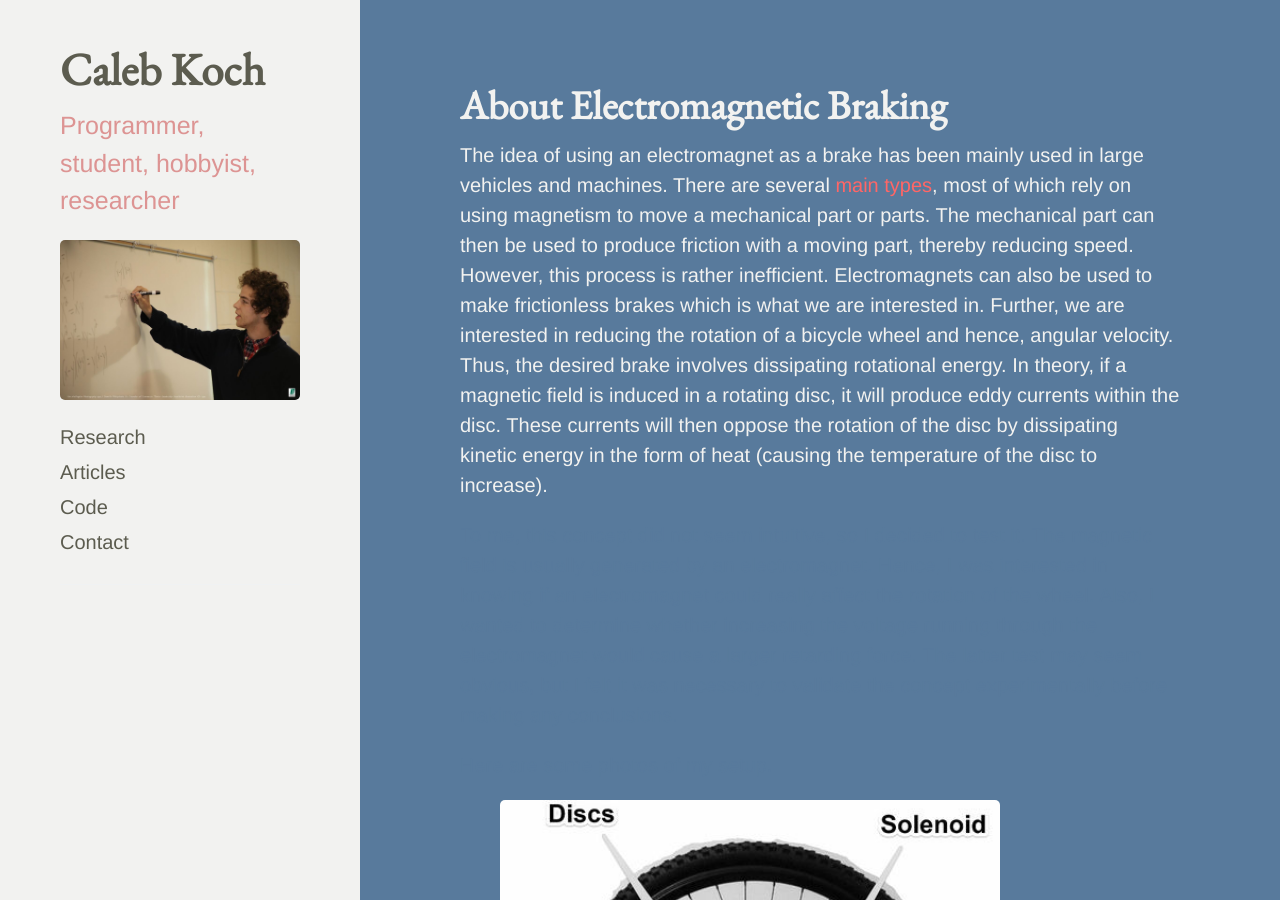
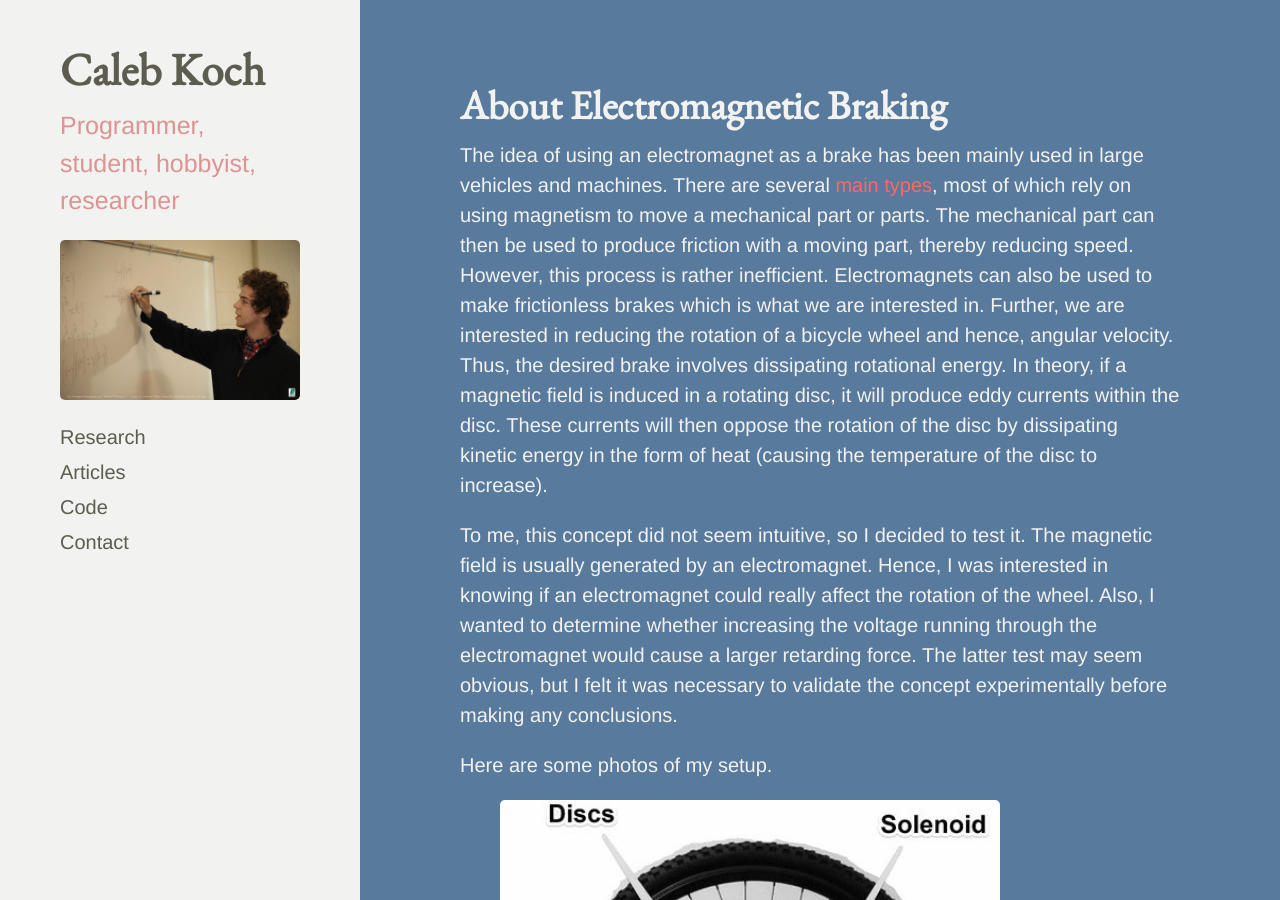
Before and after one commit to cakoch10/cakoch10.github.io, a Jekyll site: the page built from electromagnetism.md, in a window 1280 px wide and 900 px high. Built offline with Jekyll 4.4.1, drawn with Linux system fonts in a browser that asks for light colours; Markdown is read by kramdown in place of the engine named in the settings.

Commit message:
Update electromagnetism.md

```diff
--- a/electromagnetism.md
+++ b/electromagnetism.md
@@ -4,9 +4,9 @@
 ---
 <span style="color:#f2f2f0">The idea of using an electromagnet as a brake has been mainly used in large vehicles and machines. There are several [main types](https://en.wikipedia.org/wiki/Electromagnetic_brake), most of which rely on using magnetism to move a mechanical part or parts. The mechanical part can then be used to produce friction with a moving part, thereby reducing speed. However, this process is rather inefficient. Electromagnets can also be used to make frictionless brakes which is what we are interested in. Further, we are interested in reducing the rotation of a bicycle wheel and hence, angular velocity. Thus, the desired brake involves dissipating rotational energy. In theory, if a magnetic field is induced in a rotating disc, it will produce eddy currents within the disc. These currents will then oppose the rotation of the disc by dissipating kinetic energy in the form of heat (causing the temperature of the disc to increase).</span>
 
-To me, this concept did not seem intuitive, so I decided to test it. The magnetic field is usually generated by an electromagnet. Hence, I was interested in knowing if an electromagnet could really affect the rotation of the wheel. Also, I wanted to determine whether increasing the voltage running through the electromagnet would cause a larger retarding force. The latter test may seem obvious, but I felt it was necessary to validate the concept experimentally before making any conclusions.
+<span style="color:#f2f2f0">To me, this concept did not seem intuitive, so I decided to test it. The magnetic field is usually generated by an electromagnet. Hence, I was interested in knowing if an electromagnet could really affect the rotation of the wheel. Also, I wanted to determine whether increasing the voltage running through the electromagnet would cause a larger retarding force. The latter test may seem obvious, but I felt it was necessary to validate the concept experimentally before making any conclusions.</span>
 
-Here are some photos of my setup.
+<span style="color:#f2f2f0">Here are some photos of my setup.</span>
 
 <figure>
   <img src="https://raw.githubusercontent.com/cakoch10/cakoch10.github.io/master/public/main.jpg" alt="Photo of Brake" style="width: 500px;" />
```
